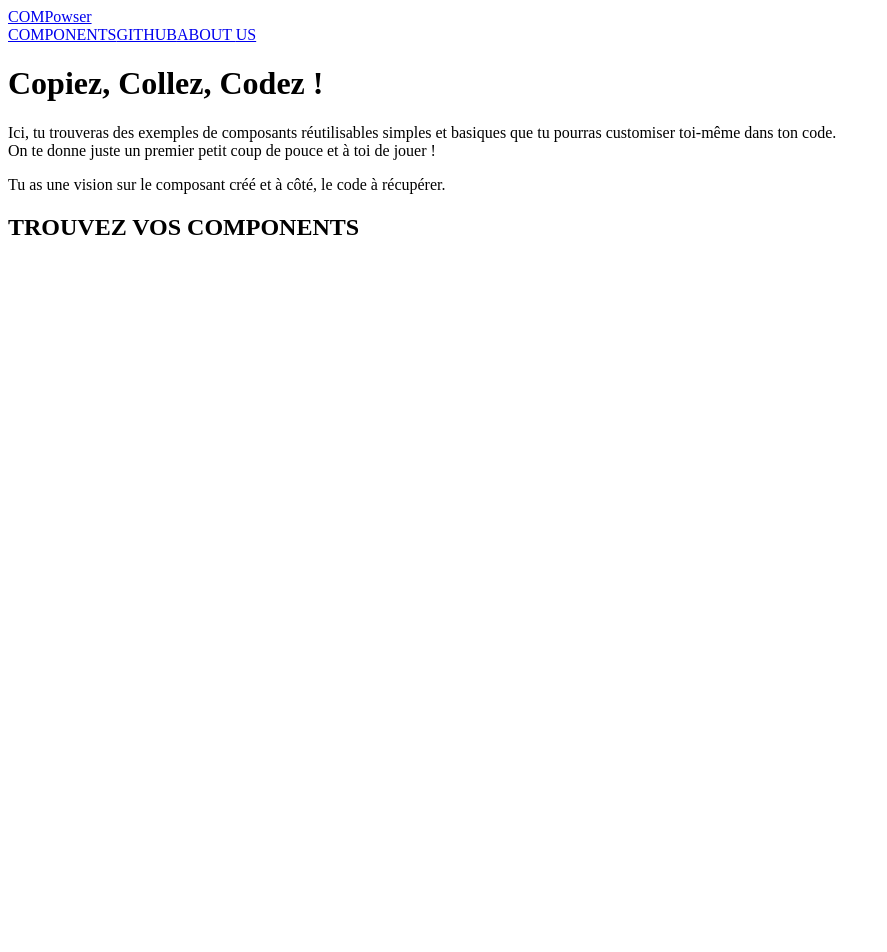
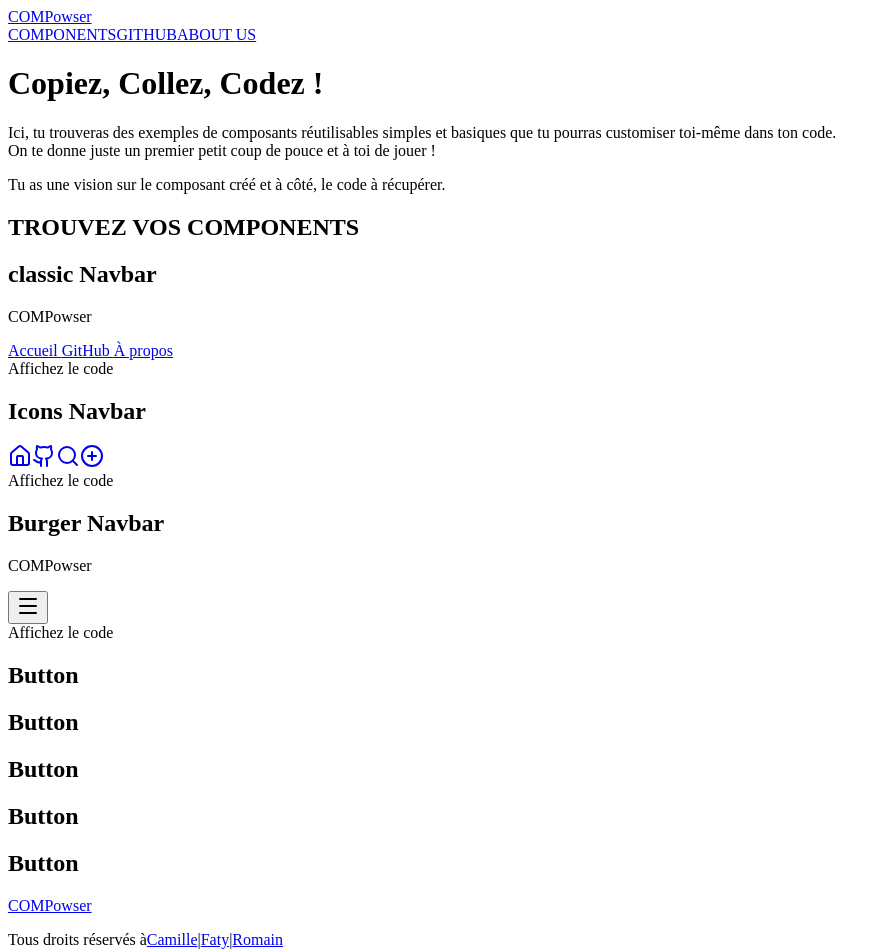
Before and after one commit to rchouhani/compowser, a Next.js app in the folder compowser/: page / in a window 1280 px wide. Shown: the top 952 px of the page, without its empty margins (0-887 px from the left). Before the commit the page ends 800 px from the top, so only its background shows below. Built offline with nearby package versions, Linux system fonts and the light colour scheme.

Commit message:
push pour pull

```diff
--- a/compowser/package.json
+++ b/compowser/package.json
@@ -9,6 +9,7 @@
     "lint": "eslint"
   },
   "dependencies": {
+    "lucide-react": "^0.563.0",
     "next": "16.1.6",
     "react": "19.2.3",
     "react-dom": "19.2.3"
--- a/compowser/src/app/components/Card.js
+++ b/compowser/src/app/components/Card.js
@@ -6,9 +6,11 @@ export default function Card (props){
                     {props.component}
                 </div>
 
-             <div className="bg-(--borderCard) rounded-b-2xl p-2 mt-10">
+           <div className="bg-(--borderCard) rounded-b-2xl p-2 mt-10">
+                <span className="cursor-pointer transition-all hover:scale-110 hover:opacity-70 inline-block">
                     {props.code}
-                </div>
+                </span>
+            </div>
         </article>
     )
 }
--- a/compowser/src/app/components/CardNavbar.js
+++ b/compowser/src/app/components/CardNavbar.js
@@ -1,4 +1,3 @@
-
 
 import Link from "next/link";
 
@@ -9,9 +8,9 @@ return(
             <p className="text-white font-bold">COMPowser</p>
         </div>
         <div className="text-white flex gap-5 ">
-            <Link className="hover:underline-font-bold" href={"#"}> Accueil </Link>
-            <Link className="hover:underline" href={"#"}> GitHub </Link>
-            <Link className="hover:underline" href={"#"}> À propos </Link>
+            <Link className="hover:underline hover:font-bold" href={"#"}> Accueil </Link>
+            <Link className="hover:underline hover:font-bold" href={"#"}> GitHub </Link>
+            <Link className="hover:underline hover:font-bold" href={"#"}> À propos </Link>
         </div>
     </nav>
     )
--- a/compowser/src/app/components/Footer.js
+++ b/compowser/src/app/components/Footer.js
@@ -10,7 +10,7 @@ export default function Footer(){
                 <Link href="/">COMPowser</Link>
             </div>
 
-            <p className="flex flex-row items-center justify-center gap-2"> Tous droits réservés à
+            <p className="flex flex-row items-center justify-center gap-2 text-white"> Tous droits réservés à
                 <a href="https://www.linkedin.com/in/camille-lebigot-pro/" className="font-bold text-(--logoColor)">Camille</a>|
                 <a href="www.linkedin.com/in/fdiarra" className="font-bold text-(--logoColor)">Faty</a>|
                 <a href="https://www.linkedin.com/in/romain-chouhani-334b1586/" className="font-bold text-(--logoColor)">Romain</a>
--- a/compowser/src/app/globals.css
+++ b/compowser/src/app/globals.css
@@ -12,8 +12,8 @@
 
 :root {
   --background: #171926;
-  --foreground: #171717;
-  --logoColor : #30EDC1;
+  --firstground: #16bbe8;
+  --logoColor : #4DC2A7;
   --textColor : #B0B8EA;
   --borderCard : #777EA8;
 }
--- a/compowser/src/app/page.js
+++ b/compowser/src/app/page.js
@@ -1,3 +1,9 @@
+
+import Card from "./components/Card";
+import CardNavbar from "./components/CardNavbar";
+import CardNavbarBurger from "./components/CardNavbarBurger";
+import CardNavbarIcon from "./components/CardNavbarIcon";
+import Footer from "./components/Footer";
 import Navbar from "./components/Navbar";
 
 export default function Home() {
@@ -24,7 +30,36 @@ export default function Home() {
         <h2 className="text-2xl sm:text-3xl md:text-4xl text-transparent mt-6 [-webkit-text-stroke:1px_rgb(48,237,193,1)] text-center">
           TROUVEZ VOS COMPONENTS
         </h2>
+
+        <div className="flex flex-row flex-wrap items-center justify-center gap-10 mt-10 w-full p-5 text-center bg-foreground">
+          <Card
+            title="classic Navbar"
+            component={<CardNavbar/>}
+            code="Affichez le code"/>
+
+          <Card
+            title="Icons Navbar"
+            component={<CardNavbarIcon/>}
+            code="Affichez le code"/>
+
+          <Card
+            title="Burger Navbar"
+            component={<CardNavbarBurger/>}
+            code="Affichez le code" className="cursor-pointer transition-all hover:scale-110 hover:opacity-70"/>
+
+          <Card
+            title="Button"/>
+          <Card
+            title="Button"/>
+          <Card
+            title="Button"/>
+          <Card
+            title="Button"/>
+          <Card
+            title="Button"/>
+        </div>
       </section>
+      <Footer/>
     </>
   );
 }
```
Also changed, not shown: 1 other file (tests, documents, lock files or other folders).
